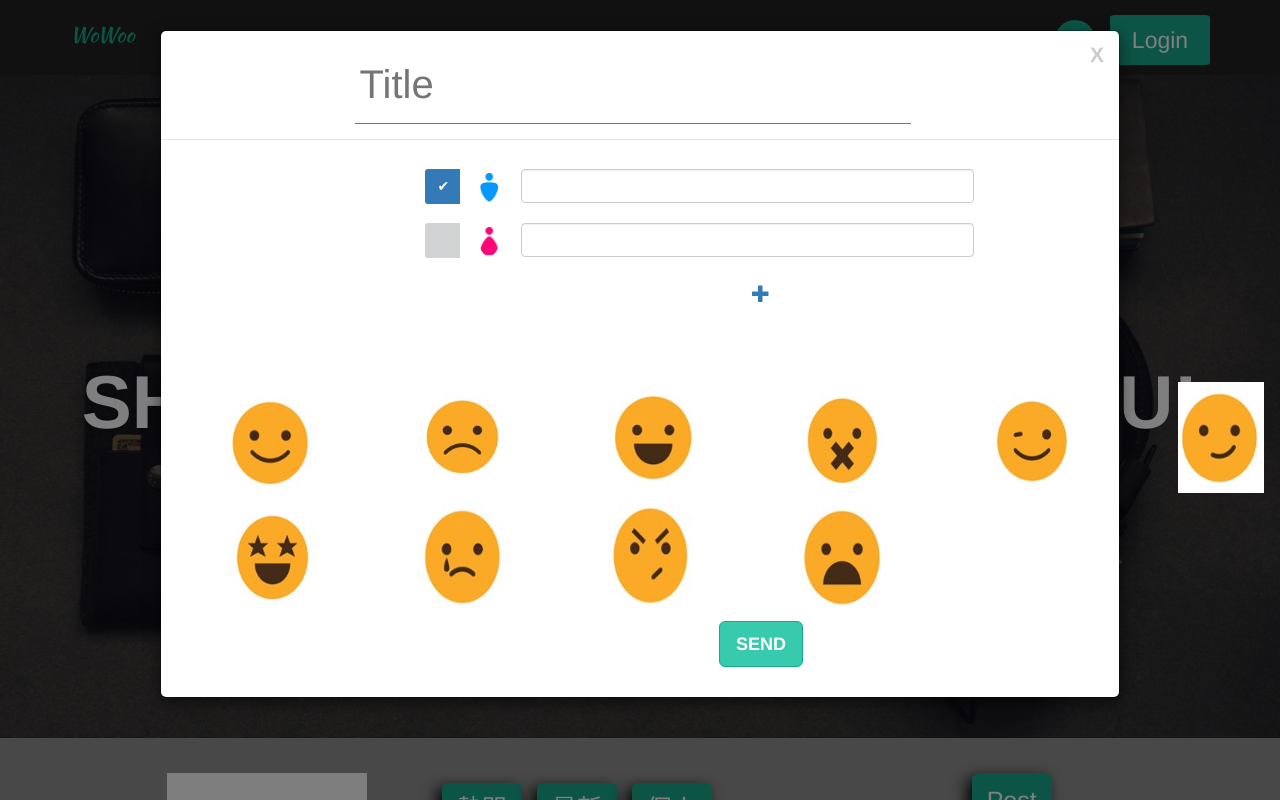
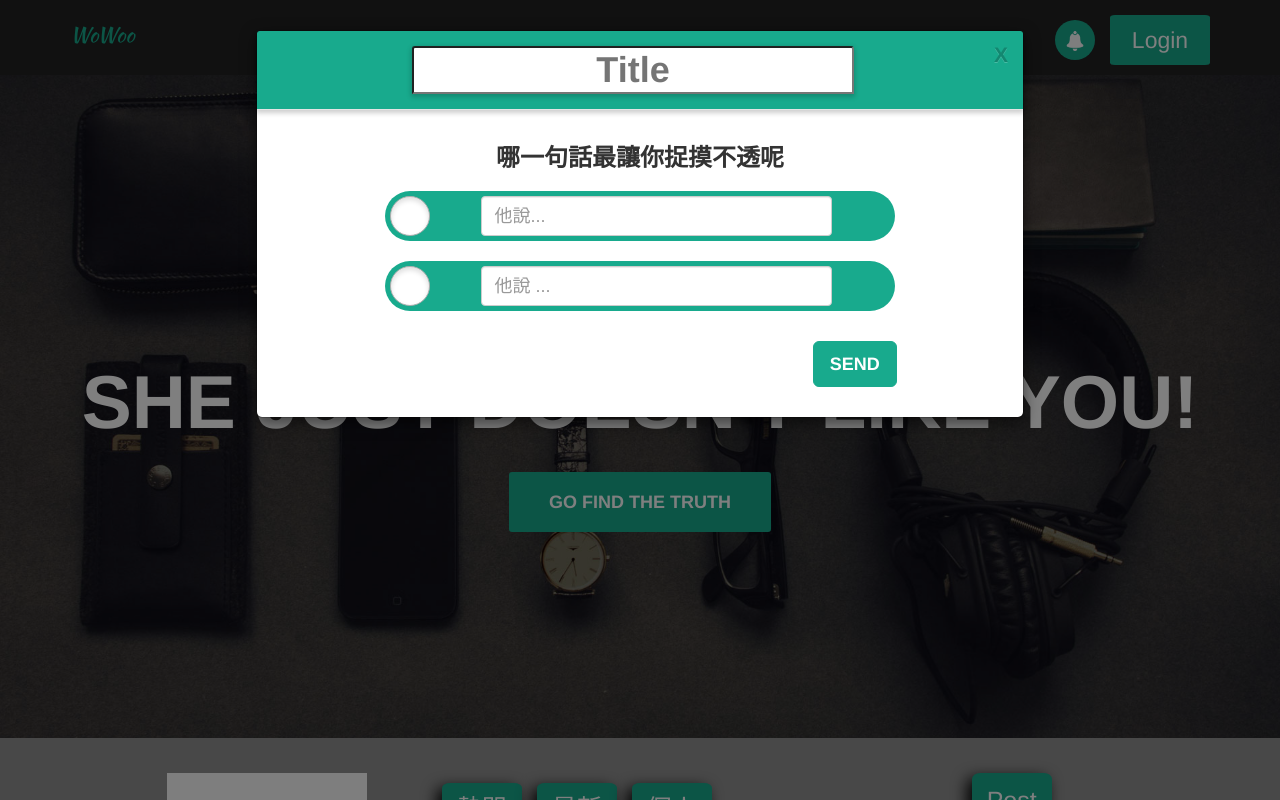
Before and after one commit to chi-rui/SNA_WOWOO, a Django app: page / in a window 1280 px wide, after a click on "Post". Run offline with Django 3.2, Linux system fonts and the light colour scheme; some libraries are stand-ins or nearby versions.

Commit message:
WenXuan Post update

```diff
--- a/SNA/wowoo/static/css/Xuan.css
+++ b/SNA/wowoo/static/css/Xuan.css
@@ -1,209 +1,137 @@
 @media screen and (min-width: 768px) {
 
-  #theModal .modal-dialog  {width:900px;}
+  #theModal .modal-dialog  {width:700px;}
 
 }
 @media screen and (min-width: 992px) {
 
-  #theModal .modal-dialog  {width:900px;}
+  #theModal .modal-dialog  {width:700px;}
 
 }
-#theModal .modal-dialog  {width:75%;}
+#theModal .modal-dialog  {width:60%;}
 
-label > input{ /* HIDE RADIO */
-  visibility: hidden; /* Makes input not-clickable */
-  position: absolute; /* Remove input from document flow */
-}
-label > input + img{ /* IMAGE STYLES */
-  cursor:pointer;
-  border:2px solid transparent;
-}
-label > input:checked + img{ /* (RADIO CHECKED) IMAGE STYLES */
-  border:2px solid #f00;
-}
- .funkyradio label {
-  width: auto;
-  height:auto;
-  text-align:left;
-  text-align:left;
-  font-weight: normal;
 
+
+
+input[type="radio"]:empty {
+  /*display: none;*/
 }
 
-.funkyradio input[type="radio"]:empty {
-  display: none;
-}
 
-.funkyradio input[type="radio"]:empty ~ label{
-  position: relative;
-  line-height: 2.5em;
-  text-indent: 3.25em;
-  margin-top: 1em;
-  cursor: pointer;
-  -webkit-user-select: none;
-     -moz-user-select: none;
-      -ms-user-select: none;
-          user-select: none;
-}
 
-.funkyradio input[type="radio"]:empty ~ label:before {
-  position: absolute;
-  display: block;
-  top: 0;
-  bottom: 0;
-  left: 0;
-  content: '';
-  width: 2.5em;
-  background: #D1D3D4;
-  border-radius: 3px 0 0 3px;
-}
-
-.funkyradio input[type="radio"]:hover:not(:checked) ~ label{
-  color: #888;
-}
-
-.funkyradio input[type="radio"]:hover:not(:checked) ~ label:before {
-  content: '\2714';
-  text-indent: .9em;
-  color: #C2C2C2;
-}
-
-.funkyradio input[type="radio"]:checked ~ label{
-  color: #777;
-}
-
-.funkyradio input[type="radio"]:checked ~ label:before {
-  content: '\2714';
-  text-indent: .9em;
-  color: #333;
-  background-color: #ccc;
-}
-
-.funkyradio input[type="radio"]:focus ~ label:before {
-  box-shadow: 0 0 0 3px #999;
-}
-
-.funkyradio-default input[type="radio"]:checked ~ label:before {
-  color: #333;
-  background-color: #ccc;
-}
-
-.funkyradio-primary input[type="radio"]:checked ~ label:before{
-  color: #fff;
-  background-color: #337ab7;
-}
-
-.funkyradio-success input[type="radio"]:checked ~ label:before{
-  color: #fff;
-  background-color: #5cb85c;
-}
-
-.funkyradio-danger input[type="radio"]:checked ~ label:before {
-  color: #fff;
-  background-color: #d9534f;
-}
-
-.funkyradio-warning input[type="radio"]:checked ~ label:before{
-  color: #fff;
-  background-color: #f0ad4e;
-}
-
-.funkyradio-info input[type="radio"]:checked ~ label:before {
-  color: #fff;
-  background-color: #5bc0de;
-}
 .rightMenu {
     position:relative;
     float:right;
     width:auto;
 }
 
+/*物件從右開始置放*/
 .right
 {
     float:right;
 }
-input         {
-  font-size:18px;
-  padding:10px 10px 10px 5px;
-  display:block;
-  width:300px;
-  border:none;
-  border-bottom:1px solid #757575;
-}
-input:focus     { outline:none; }
 
-/* LABEL ======================================= */
-
-
-/* active state */
-input:focus ~ label, input:valid ~ label    {
-
-  font-size:14px;
-  color:#5264AE;
+/*post title style*/
+#title {
+  text-align:center;
+  width:60%;
+  height:100%;
+  font-size:36px;
+  border-radius: 3px 3px 0 0;
+  box-shadow: 0 2px 5px 1px rgba(0, 0, 0, 0.2);
+  color:black;
+  font-weight:600;
 }
 
-/* BOTTOM BARS ================================= */
-.bar  { position:relative; display:block; width:300px; }
-.bar:before, .bar:after   {
-  content:'';
-  height:2px;
-  width:0;
-  bottom:1px;
-  position:absolute;
-  background:#5264AE;
-  transition:0.2s ease all;
-  -moz-transition:0.2s ease all;
-  -webkit-transition:0.2s ease all;
-}
-.bar:before {
-  left:50%;
-}
-.bar:after {
-  right:50%;
+/*modal top background and style*/
+.modal-header {
+  text-align:center;
+  height: auto;
+  width: 100%;
+  font-size: 18px;
+  background: #18aa8d;
+  color: white;
+  line-height: 150%;
+  border-radius: 3px 3px 0 0;
+  box-shadow: 0 2px 5px 1px rgba(0, 0, 0, 0.2);
 }
 
-/* active state */
-input:focus ~ .bar:before, input:focus ~ .bar:after {
-  width:50%;
+/*whole input style including input radio & text*/
+.dialog {
+  height:50px;
+  background-color:#18aa8d;
+  border-radius: 60px;
+  padding:5px 5px 5px 5px;
 }
 
-/* HIGHLIGHTER ================================== */
-.highlight {
-  position:absolute;
-  height:60%;
-  width:100px;
-  top:25%;
-  left:0;
-  pointer-events:none;
-  opacity:0.5;
+/*input radio icon questonmark*/
+.questionmark {
+  font-size:26px;
+  margin-left: 3px;
 }
 
-/* active state */
-input:focus ~ .highlight {
-  -webkit-animation:inputHighlighter 0.3s ease;
-  -moz-animation:inputHighlighter 0.3s ease;
-  animation:inputHighlighter 0.3s ease;
+/*input select male & female*/
+.genderwrapper {
+  margin:0px 5px 0px 5px;
+  padding:5px ;
+  background-color:#18aa8d;
+  color:white;
+  height:40px;
 }
 
-/* ANIMATIONS ================ */
-@-webkit-keyframes inputHighlighter {
-  from { background:#5264AE; }
-  to  { width:0; background:transparent; }
+/*select circle*/
+.btn-circle {
+  width: 30px;
+  height: 30px;
+  text-align: center;
+  padding: 6px 0;
+  font-size: 12px;
+  line-height: 1.428571429;
+  border-radius: 60px;;
+  background-color: #7CEECE;
 }
-@-moz-keyframes inputHighlighter {
-  from { background:#5264AE; }
-  to  { width:0; background:transparent; }
-}
-@keyframes inputHighlighter {
-  from { background:#5264AE; }
-  to  { width:0; background:transparent; }
+/*select circle big size*/
+.btn-circle.btn-lg {
+  width: 40px;
+  height: 40px;
+  padding: 8px 8px;
+  font-size: 18px;
+  line-height: 1.33;
+
 }
 
-.center {
-  margin:auto;
+/*input style*/
+input[type=radio]:empty ~ label {
+  background:white;
+
 }
 
-#title {
-  width:60%;
-  font-size:40px;
+/*input style after hover*/
+input[type=radio]:hover ~ label {
+  background:#Bbbbbb;
 }
+
+/*input style after checked*/
+input[type=radio]:checked ~ label {
+  border: 3px solid white;
+  background:#15aa8b;
+  color:white;
+}
+
+/*select style*/
+select {
+  font-family: 'FontAwesome', 'Second Font name';
+  background-color:#18aa8d;
+  color:white;
+  cursor: pointer;
+  font-size:30px;
+  height:40px;
+  border:none;
+  text-align:center;
+  margin-right:5%;
+    appearance:none;
+-moz-appearance:none;
+-webkit-appearance:none;
+ display:table-row;
+
+}
--- a/SNA/wowoo/templates/wowoo/index.html
+++ b/SNA/wowoo/templates/wowoo/index.html
@@ -262,138 +262,86 @@
     </div-->
     <div class="clear"></div>
 
-    <!--footer>
-        <div class="container">
-            <div class="row">
-                <div class="col-md-4">
-                    <span class="copyright">Copyright &copy; Your Website 2016</span>
-                </div>
-                <div class="col-md-4">
-                    <ul class="list-inline social-buttons">
-                        <li><a href="#"><i class="fa fa-twitter"></i></a>
-                        </li>
-                        <li><a href="#"><i class="fa fa-facebook"></i></a>
-                        </li>
-                        <li><a href="#"><i class="fa fa-linkedin"></i></a>
-                        </li>
-                    </ul>
-                </div>
-                <div class="col-md-4">
-                    <ul class="list-inline quicklinks">
-                        <li><a href="#">Privacy Policy</a>
-                        </li>
-                        <li><a href="#">Terms of Use</a>
-                        </li>
-                    </ul>
-                </div>
-            </div>
-        </div>
-    </footer-->
-    <!-- PostModal -->
-    <div id="theModal" class="modal fade text-center" style="height:auto;">
+    <!-- Post -->
+    <div id="theModal" class="modal fade text-center" >
         <div class="modal-dialog">
             <div class="modal-content">
-                <div class="modal-header">
+                <div class="modal-header" style="">
                     <button type="button" class="close" data-dismiss="modal">X</button>
                     <input id="title" class="center" type="text" placeholder="Title" required>
                 </div>
+
                 <div class="modal-body">
-                    <div class="container" >
-                        <div class="row text-center">
-                            <div class="funkyradio" style="margin-left:20%;" id="div3">
-                                <div class="funkyradio-primary col-lg-12 text-center" style="display:line;">
-                                    <input type="radio" name="radio" id="radio1" checked/>
-                                    <label class="col-lg-8" for="radio1">
-                                    <img src="{% static 'img/male.jpeg' %}" class="img-circle" style="width:20px;height:30px;margin-left: -10%;">
+
+                <h3> 哪一句話最讓你捉摸不透呢 </h3>
+                    <form id="dialog">
+
+                        <!-- one input text -->
+                        <div class ="row">
+                            <div class = "col-lg-2"></div>
+                            <div class="radio col-lg-8 dialog">
+                                <input type="radio" name="optradio" id="0">
+                                <label for = "0" class="btn btn-default btn-circle btn-lg active col-lg-1"><i class="fa fa-question questionmark"  checked></i>
                                 </label>
-                                    <input type="text" class="form-control col-lg-6" id="usr" style="width:50%;margin-top: 1.5%;">
-                                </div>
+                                <div class=" col-lg-1 " style="margin-left:-1%;margin-right:3%">
+                                <select>
+                                      <option>&#xf183;</option>
+                                      <option>&#xf182;</option>
 
-                                <div class="funkyradio-danger col-lg-12" style="display:line;">
-                                    <input type="radio" name="radio" id="radio2" />
-                                    <label class="col-lg-6" for="radio2">
-                                    <img src="{% static 'img/female.jpeg' %}" class="img-circle" style="width:20px;height:30px;margin-left: -10%;">
-                                </label>
-                                    <input type="text" class="form-control col-lg-6" id="usr" style="width:50%;margin-top: 1.5%;">
-                                </div>
-                            </div>
-                            <div class="span4">
-                                <div class="btn-group">
-                                    <a class="btn btn-link dropdown-toggle" data-toggle="dropdown" href="#">
-                                        <span class="glyphicon glyphicon-plus btn-lg" aria-hidden="true"></span>
-
-                                    </a>
-                                    <ul class="dropdown-menu rightMenu">
-                                        <li>
-                                            <div class="btn-group">
-
-                                                <button type="button" id="btnAddmale"> <img src="{% static 'img/male.jpeg' %}" class="img-circle" style="width:20px;height:30px;"> </button>
-                                                <button type="button" id="btnAddfemale"> <img src="{% static 'img/female.jpeg' %}" class="img-circle" style="width:20px;height:30px;"> </button>
-
-                                            </div>
-                                        </li>
-                                    </ul>
+                                </select>
                                 </div>
 
 
+                                <input type="text" class="form-control col-lg-8" style="width:70%;height:40px;font-size:18px; " placeholder="他說..."   name="hostemail"  >
                             </div>
+                            <div class = "col-lg-2"></div>
+                        </div>
 
-                            <div class="row col-lg-12 text-center " style="margin-top: 5%;">
+                        <!-- one input text -->
+                        <div class ="row">
+                            <div class = "col-lg-2"></div>
+                            <div class="radio col-lg-8 dialog">
+                                <input type="radio" name="optradio" id="1">
+                                <label for = "1" class="btn btn-default btn-circle btn-lg active col-lg-1"><i class="fa fa-question questionmark"  checked></i>
+                                </label>
+                                <div class=" col-lg-1 " style="margin-left:-1%;margin-right:3%">
+                                <select>
+                                      <option>&#xf182;</option>
+                                      <option>&#xf183;</option>
 
-                                <label class="col-lg-2 col-md-4">
-                                    <input type="radio" name="fb" value="small" />
-                                    <img src="{% static 'img/emotion/emotions1.jpg' %}" style="width:90px;height:115px;">
-                                </label>
-                                <label class="col-lg-2 col-md-4">
-                                    <input type="radio" name="fb" value="small" />
-                                    <img src="{% static 'img/emotion/emotions2.jpg' %}" style="width:90px;height:115px;">
-                                </label>
-                                <label class="col-lg-2 col-md-4">
-                                    <input type="radio" name="fb" value="small" />
-                                    <img src="{% static 'img/emotion/emotions3.jpg' %}" style="width:90px;height:115px;">
-                                </label>
-                                <label class="col-lg-2 col-md-4">
-                                    <input type="radio" name="fb" value="small" />
-                                    <img src="{% static 'img/emotion/emotions4.jpg' %}" style="width:90px;height:115px;">
-                                </label>
-                                <label class="col-lg-2 col-md-4">
-                                    <input type="radio" name="fb" value="small" />
-                                    <img src="{% static 'img/emotion/emotions5.jpg' %}" style="width:90px;height:115px;">
-                                </label>
-                                <label class="col-lg-2 col-md-4">
-                                    <input type="radio" name="fb" value="small" />
-                                    <img src="{% static 'img/emotion/emotions6.jpg' %}" style="width:90px;height:115px;">
-                                </label>
-                                <label class="col-lg-2 col-md-4">
-                                    <input type="radio" name="fb" value="small" />
-                                    <img src="{% static 'img/emotion/emotions7.jpg' %}" style="width:90px;height:115px;">
-                                </label>
-                                <label class="col-lg-2 col-md-4">
-                                    <input type="radio" name="fb" value="small" />
-                                    <img src="{% static 'img/emotion/emotions9.jpg' %}" style="width:90px;height:115px;">
-                                </label>
-                                <label class="col-lg-2 col-md-4">
-                                    <input type="radio" name="fb" value="small" />
-                                    <img src="{% static 'img/emotion/emotions10.jpg' %}" style="width:90px;height:115px;">
-                                </label>
-                                <label class="col-lg-2 col-md-4">
-                                    <input type="radio" name="fb" value="small" />
-                                    <img src="{% static 'img/emotion/emotions11.jpg' %}" style="width:90px;height:115px;">
-                                </label>
+                                </select>
+                                </div>
 
+
+                                <input type="text" class="form-control col-lg-8" style="width:70%;height:40px;font-size:18px;" placeholder="他說 ..."   name="hostemail"  >
                             </div>
+                            <div class = "col-lg-2"></div>
+                        </div>
 
-                            <div class="row col-lg-12 text-center">
-                                <form action="" method="post">
+                        <!-- add button -->
+                        <div class ="row">
+                            <div class="btn-group">
+                                <a class="btn btn-link dropdown-toggle" data-toggle="dropdown" href="#">
+                                    <i class="fa fa-plus fa-2x" style = "color:#18aa8d"></i>
+                                </a>
+                                <ul class="dropdown-menu ">
+                                    <li>
+                                        <div class="btn-group">
+                                            <button type="button" id="btnAddmale"> <i class="fa fa-male questionmark"  ></i> </button>
+                                            <button type="button" id="btnAddfemale"> <i class="fa fa-female questionmark"  ></i></button>
+                                        </div>
+                                    </li>
+                                </ul>
+                            </div>
+                        </div>
 
-                            </div>
-                            <div class="form-group text-center">
-                                <button class="btn btn-primary btn-lg" style="color:white;">
-                                Send</button>
-                            </div>
-                            </form>
+                        <!-- send button -->
+                        <div class="col-lg-7"></div>
+                        <div class="form-group text-center">
+                            <button type="submit" class="btn btn-primary btn-lg" style="color:white;background:#18aa8d;">
+                            Send</button>
                         </div>
-                    </div>
+                    </form>
                 </div>
             </div>
         </div>
```
